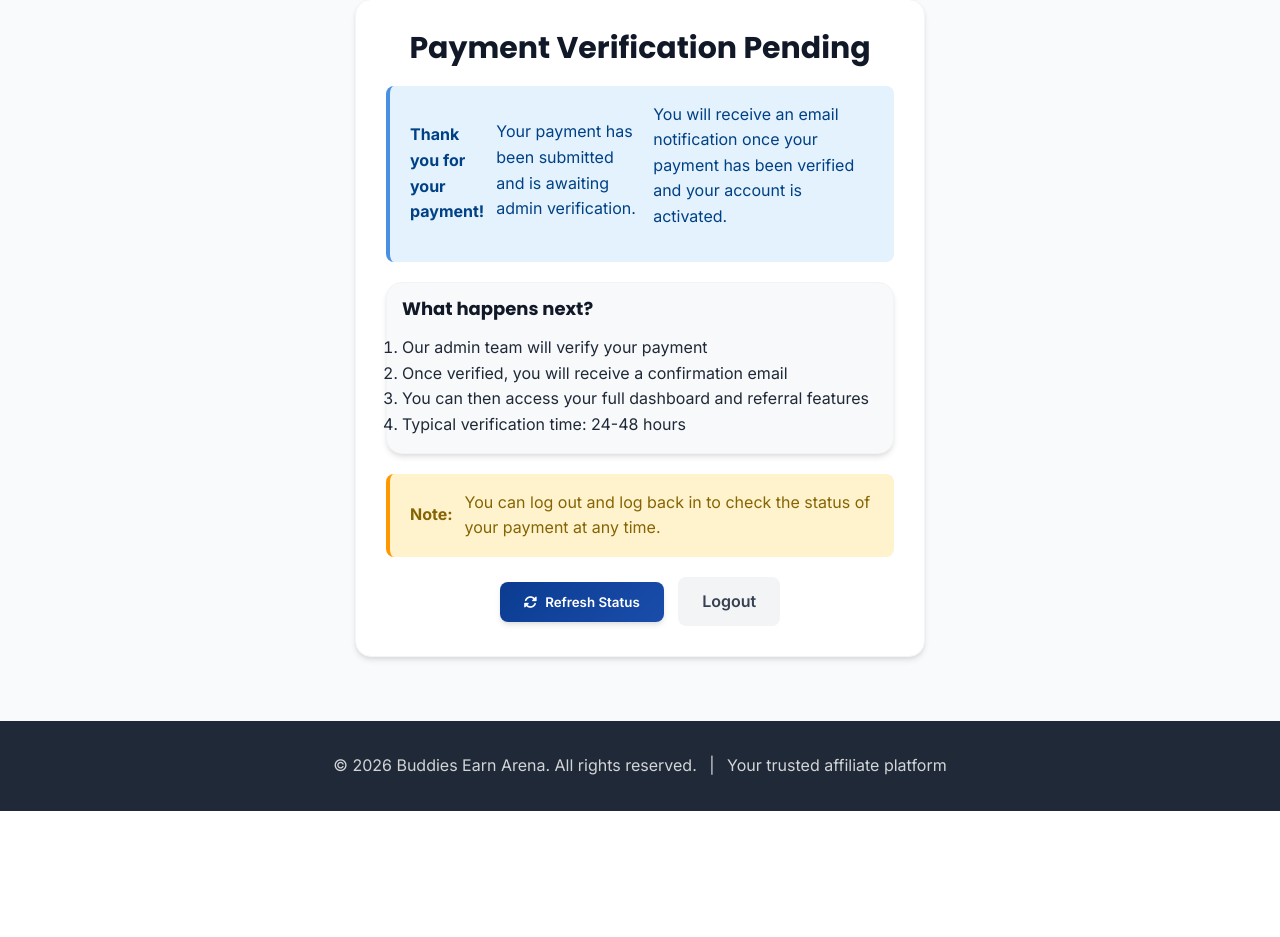
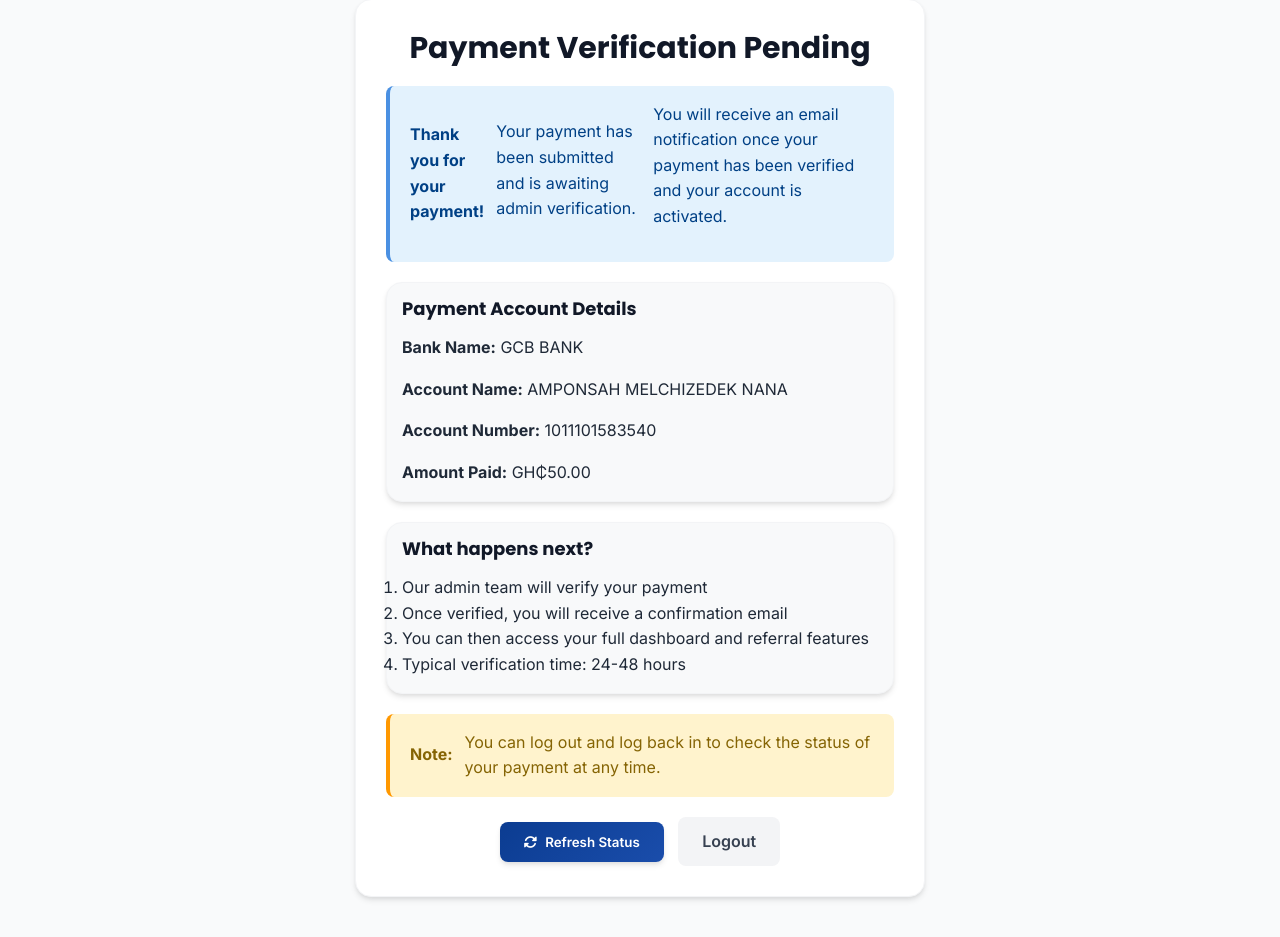
Before and after one commit to Budddiesearn/buddies-earn-finished-, a Flask app: page /payment-pending in a window 1280 px wide. Shown: the part 125-1062 px from the top of the page. Before the commit the page ends 936 px from the top, so only its background shows below. Run offline with Flask 3, Linux system fonts and the light colour scheme; the visitor is signed in with stand-in values (Sample User, id 1); some libraries are stand-ins or nearby versions.

Commit message:
Add account details to payment pending page

```diff
--- a/website/templates/payment_pending.html
+++ b/website/templates/payment_pending.html
@@ -44,6 +44,14 @@
         </div>
 
         <div class="card" style="padding: 15px; background-color: #f8f9fa; margin: 20px 0;">
+            <h5>Payment Account Details</h5>
+            <p><strong>Bank Name:</strong> GCB BANK</p>
+            <p><strong>Account Name:</strong> AMPONSAH MELCHIZEDEK NANA</p>
+            <p><strong>Account Number:</strong> 1011101583540</p>
+            <p style="margin-bottom: 0;"><strong>Amount Paid:</strong> GH₵50.00</p>
+        </div>
+
+        <div class="card" style="padding: 15px; background-color: #f8f9fa; margin: 20px 0;">
             <h5>What happens next?</h5>
             <ol style="margin-top: 10px;">
                 <li>Our admin team will verify your payment</li>
```
